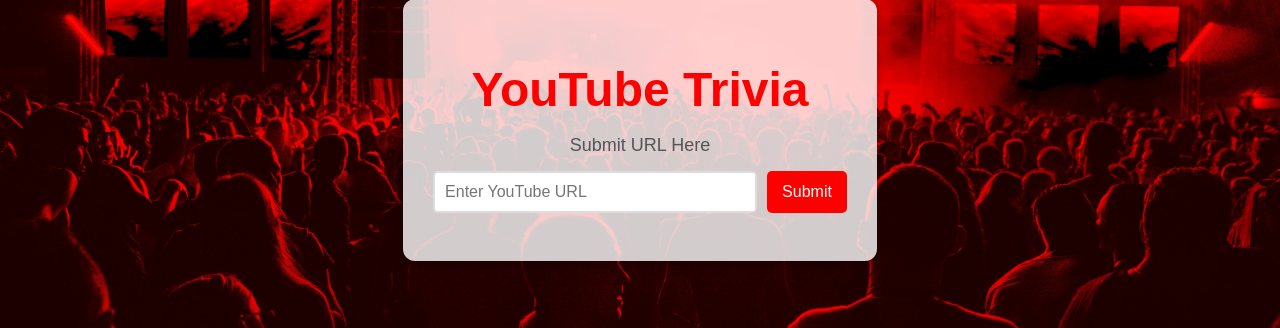
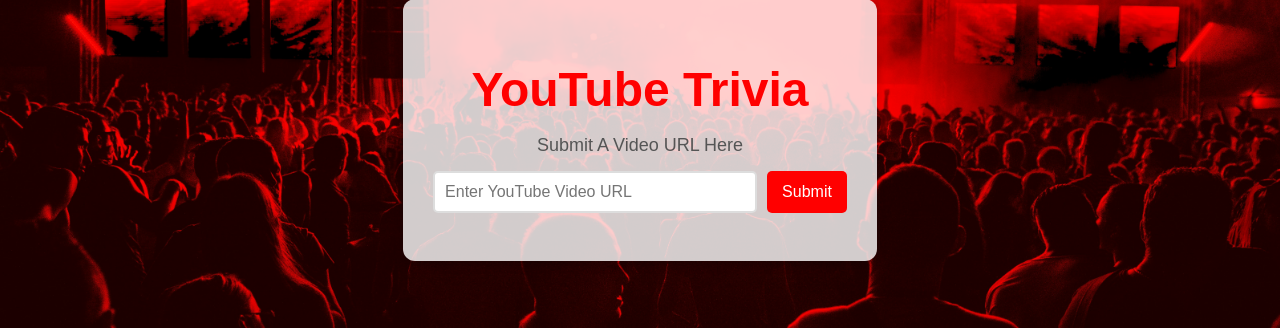
Before and after one commit to datspy/youtube_trivia, a Flask app: page / in a window 1280 px wide. Shown: the part 270-598 px from the top of the page. Run offline with Flask 3, Linux system fonts and the light colour scheme.

Commit message:
updated index html file

```diff
--- a/templates/index.html
+++ b/templates/index.html
@@ -4,9 +4,9 @@
 <body class="trivia-page">
     <div class="trivia-container">
         <h1>YouTube Trivia</h1>
-        <p class="subtitle">Submit URL Here</p>
+        <p class="subtitle">Submit A Video URL Here</p>
         <form action="submit" method="POST">
-            <input type="text" name="video_url" placeholder="Enter YouTube URL" required>
+            <input type="text" name="video_url" placeholder="Enter YouTube Video URL" required>
             <button type="submit">Submit</button>
         </form>
         <br>
```
